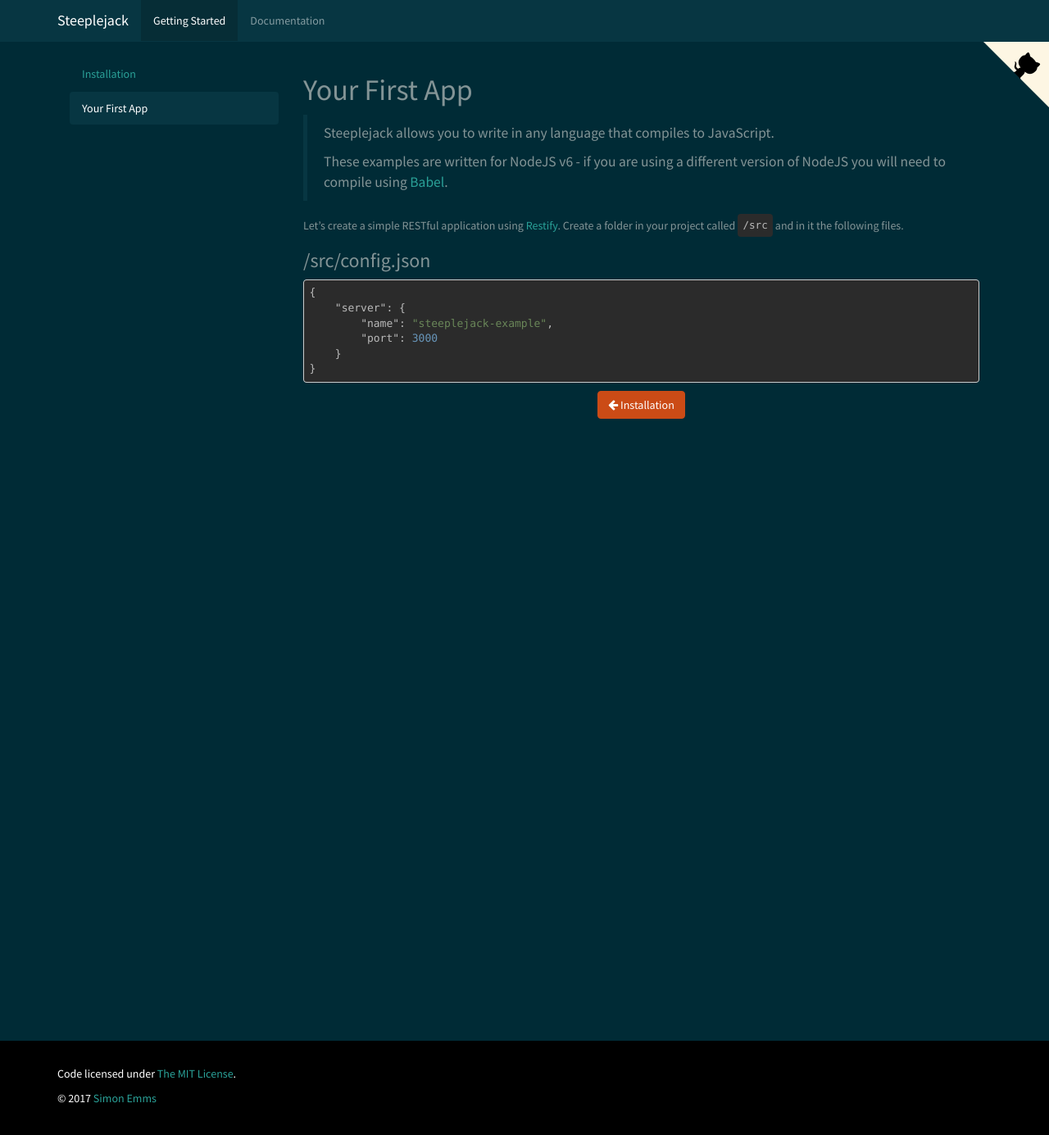
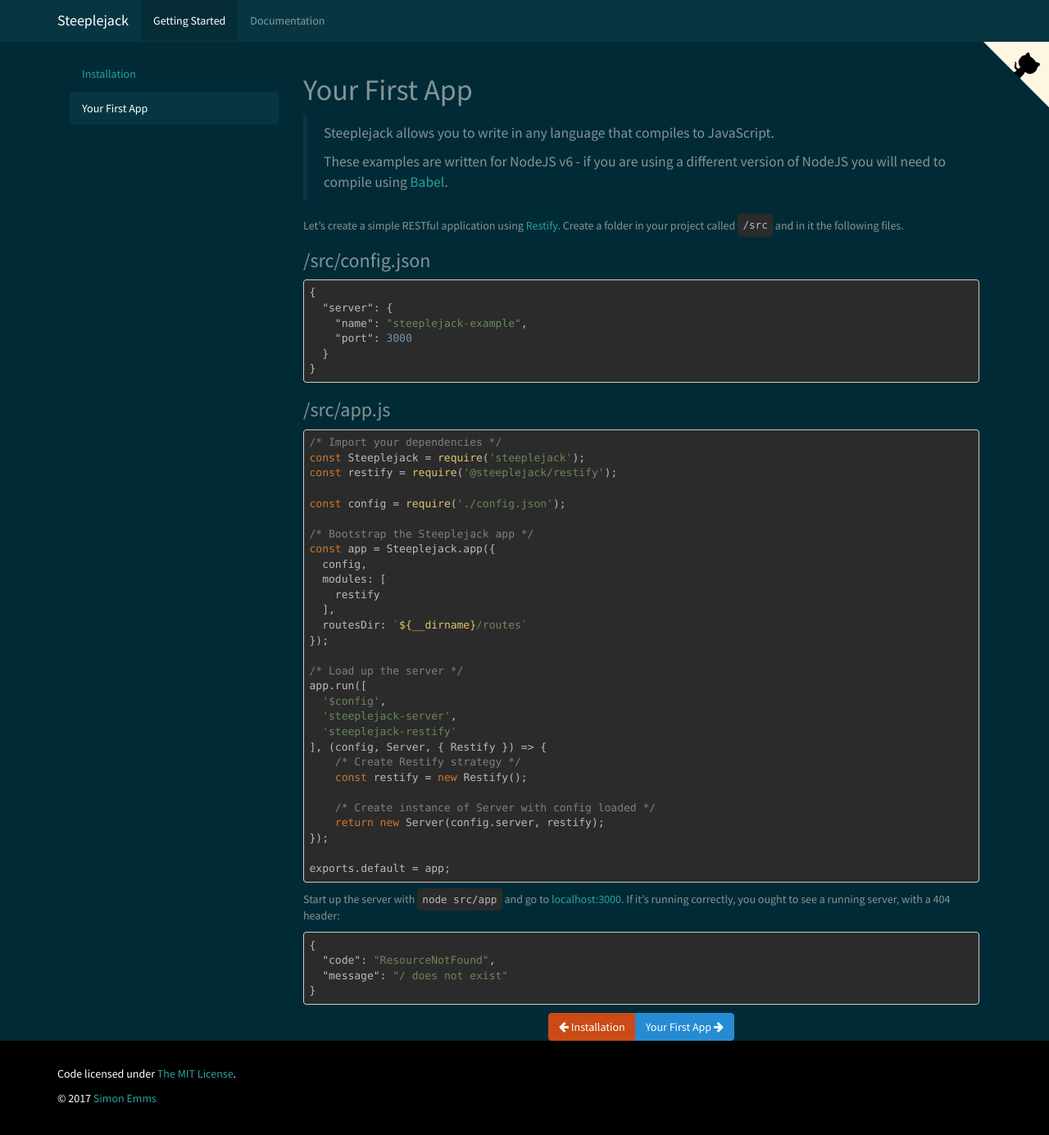
Before and after one commit to steeplejack-js/steeplejack-js.github.io, a Jekyll site: the page built from getting-started/your-first-app.md, in a window 1280 px wide and 1390 px high. Shown: the top 1385 px of the window at 82% size. Built offline with Jekyll 4.4.1, drawn with Linux system fonts in a browser that asks for light colours.

Commit message:
Some getting started stuff

````diff
--- a/getting-started/your-first-app.md
+++ b/getting-started/your-first-app.md
@@ -5,6 +5,9 @@
 nav: /getting-started/
 prev:
   name: Installation
+next:
+  name: Your First App
+  url: your-first-app
 ---
 
 > Steeplejack allows you to write in any language that compiles to JavaScript.
@@ -19,9 +22,53 @@
 
 ```json
 {
-    "server": {
-        "name": "steeplejack-example",
-        "port": 3000
-    }
+  "server": {
+    "name": "steeplejack-example",
+    "port": 3000
+  }
 }
 ```
+
+### /src/app.js
+
+```javascript
+/* Import your dependencies */
+const Steeplejack = require('steeplejack');
+const restify = require('@steeplejack/restify');
+
+const config = require('./config.json');
+
+/* Bootstrap the Steeplejack app */
+const app = Steeplejack.app({
+  config,
+  modules: [
+    restify
+  ],
+  routesDir: `${__dirname}/routes`
+});
+
+/* Load up the server */
+app.run([
+  '$config',
+  'steeplejack-server',
+  'steeplejack-restify'
+], (config, Server, { Restify }) => {
+    /* Create Restify strategy */
+    const restify = new Restify();
+
+    /* Create instance of Server with config loaded */
+    return new Server(config.server, restify);
+});
+
+exports.default = app;
+```
+
+Start up the server with `node src/app` and go to [localhost:3000](http://localhost:3000). If it's running correctly,
+you ought to see a running server, with a 404 header:
+
+```json
+{
+  "code": "ResourceNotFound",
+  "message": "/ does not exist"
+}
+```
````
Also changed, not shown: getting-started/index.md (+3 -2 lines).
